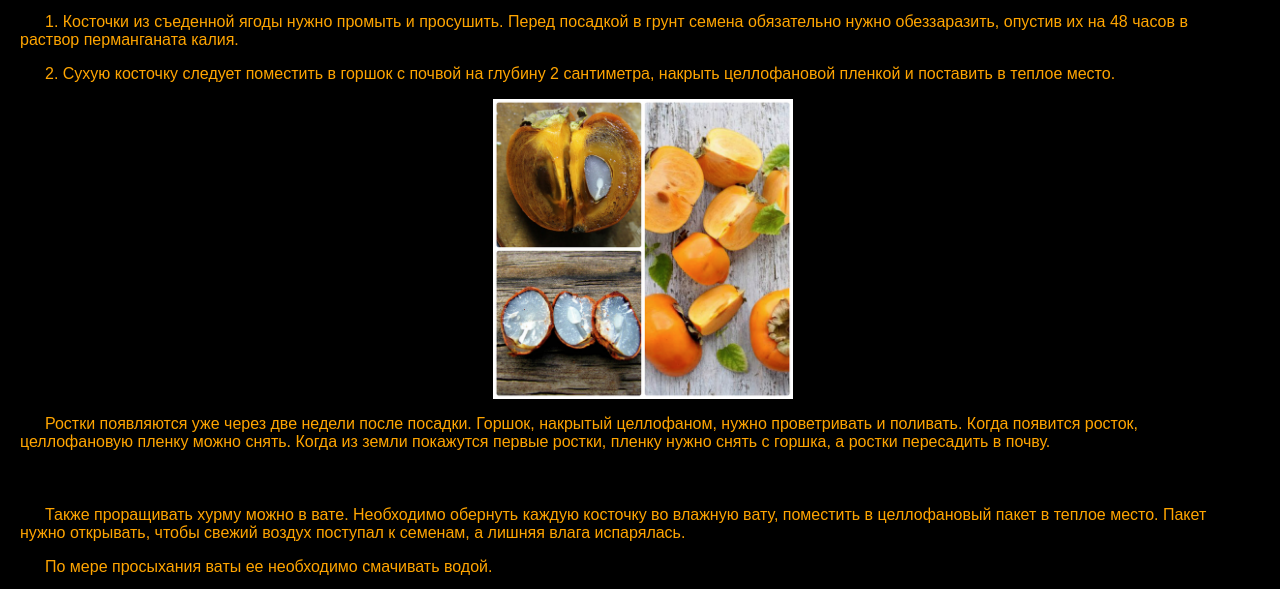
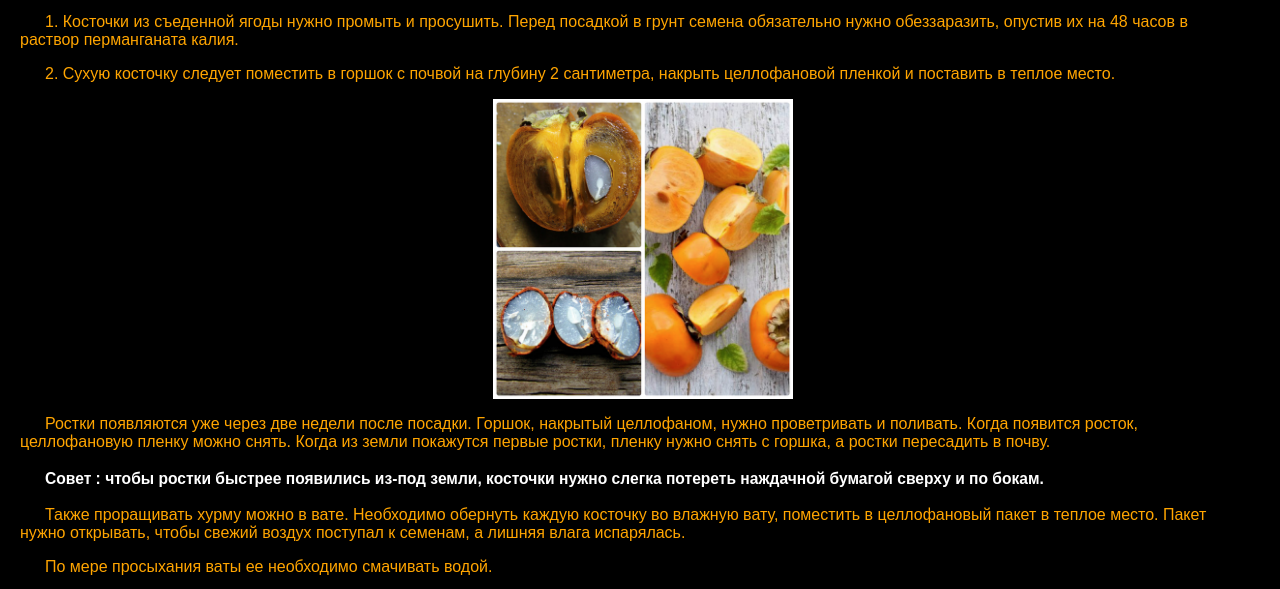
Before and after one commit to mah1023/summerworkv1, a plain HTML site: page Osnova/hurma/index1.html in a window 1280 px wide. Shown: the part 208-797 px from the top of the page. Drawn offline with Linux system fonts and the light colour scheme.

Commit message:
Update style.css

```diff
--- a/style.css
+++ b/style.css
@@ -3,6 +3,7 @@
 .text1{font-family:arial;}
 .index{font-family:arial;margin-top:20px;margin-right:40px;margin-bottom:100px;margin-left:20px;}
 p {text-indent:25px; color:ffa500;background-color: #000000}
+h3 {text-indent:25px; color:ffffff;background-color: #000000}
 h2 {text-indent:25px; color:ffffff;background-color: #000000}
 h1 {text-indent:25px; color:ffffff;background-color: #000000}
 body {background-color: #000000; }
```
